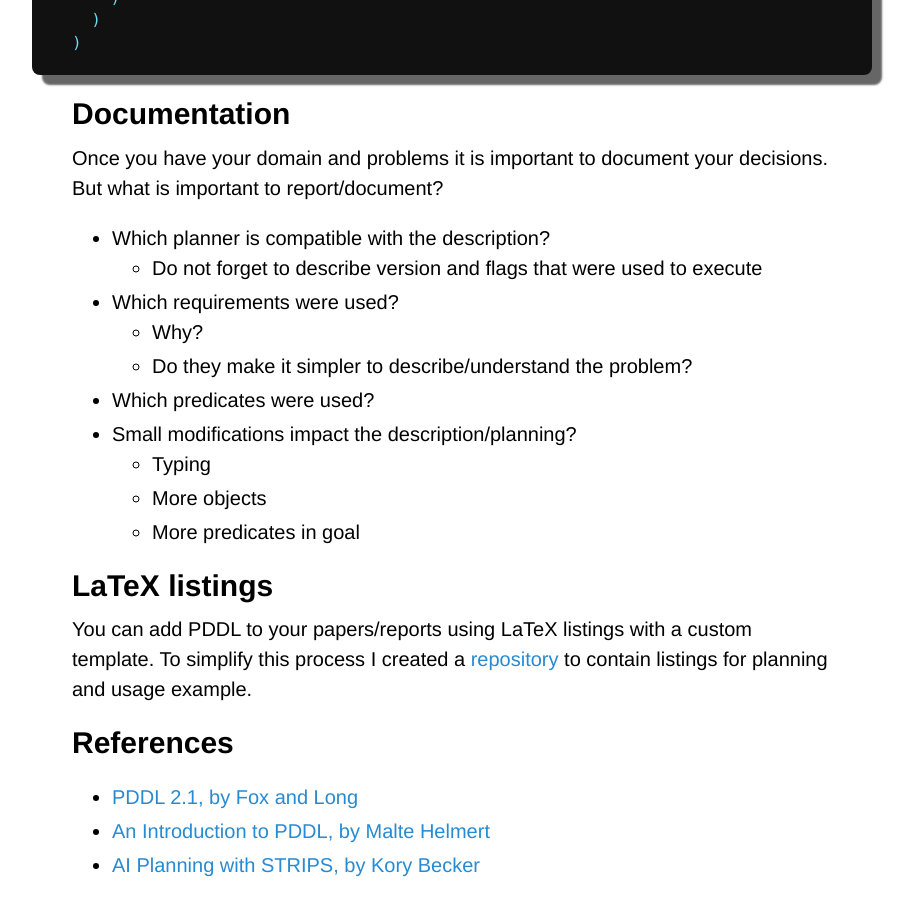
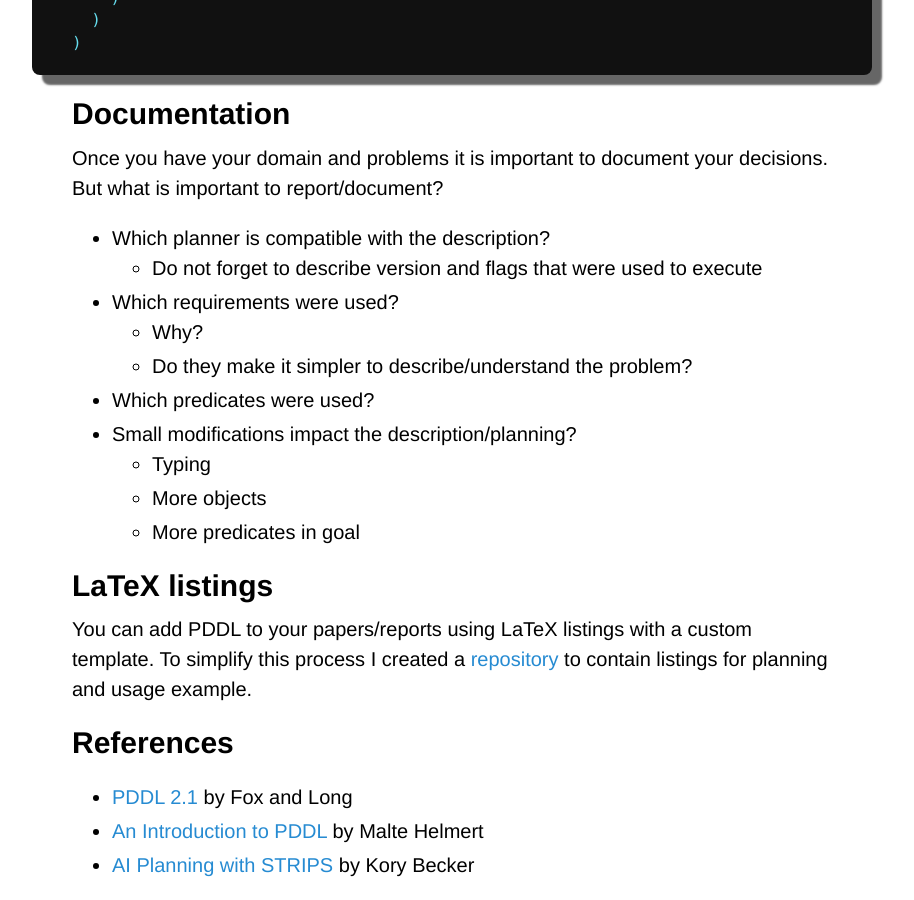
Before and after one commit to Maumagnaguagno/maumagnaguagno.github.io, a Jekyll site: the page built from pddl.md, in a window 1280 px wide and 900 px high, scrolled down 4454 px. Shown: the whole window, without its empty margins (188-1102 px from the left). Built offline with Jekyll 4.4.1, drawn with Linux system fonts in a browser that asks for light colours; our own code applies the rules of GitHub Pages for plain Markdown files.

```diff
--- a/pddl.md
+++ b/pddl.md
@@ -169,6 +169,6 @@ You can add PDDL to your papers/reports using LaTeX listings with a custom templ
 To simplify this process I created a [repository](https://github.com/Maumagnaguagno/Planning_LaTeX "Planning LaTeX") to contain listings for planning and usage example.
 
 ## References
-- [PDDL 2.1, by Fox and Long](https://helios.hud.ac.uk/scommv/IPC-14/repository/fox-long-jair-2003.pdf)
-- [An Introduction to PDDL, by Malte Helmert](https://www.cs.toronto.edu/~sheila/2542/s14/A1/introtopddl2.pdf)
-- [AI Planning with STRIPS, by Kory Becker](http://www.primaryobjects.com/2015/11/06/artificial-intelligence-planning-with-strips-a-gentle-introduction/)
+- [PDDL 2.1](https://helios.hud.ac.uk/scommv/IPC-14/repository/fox-long-jair-2003.pdf) by Fox and Long
+- [An Introduction to PDDL](https://www.cs.toronto.edu/~sheila/2542/s14/A1/introtopddl2.pdf) by Malte Helmert
+- [AI Planning with STRIPS](http://www.primaryobjects.com/2015/11/06/artificial-intelligence-planning-with-strips-a-gentle-introduction/) by Kory Becker
```
